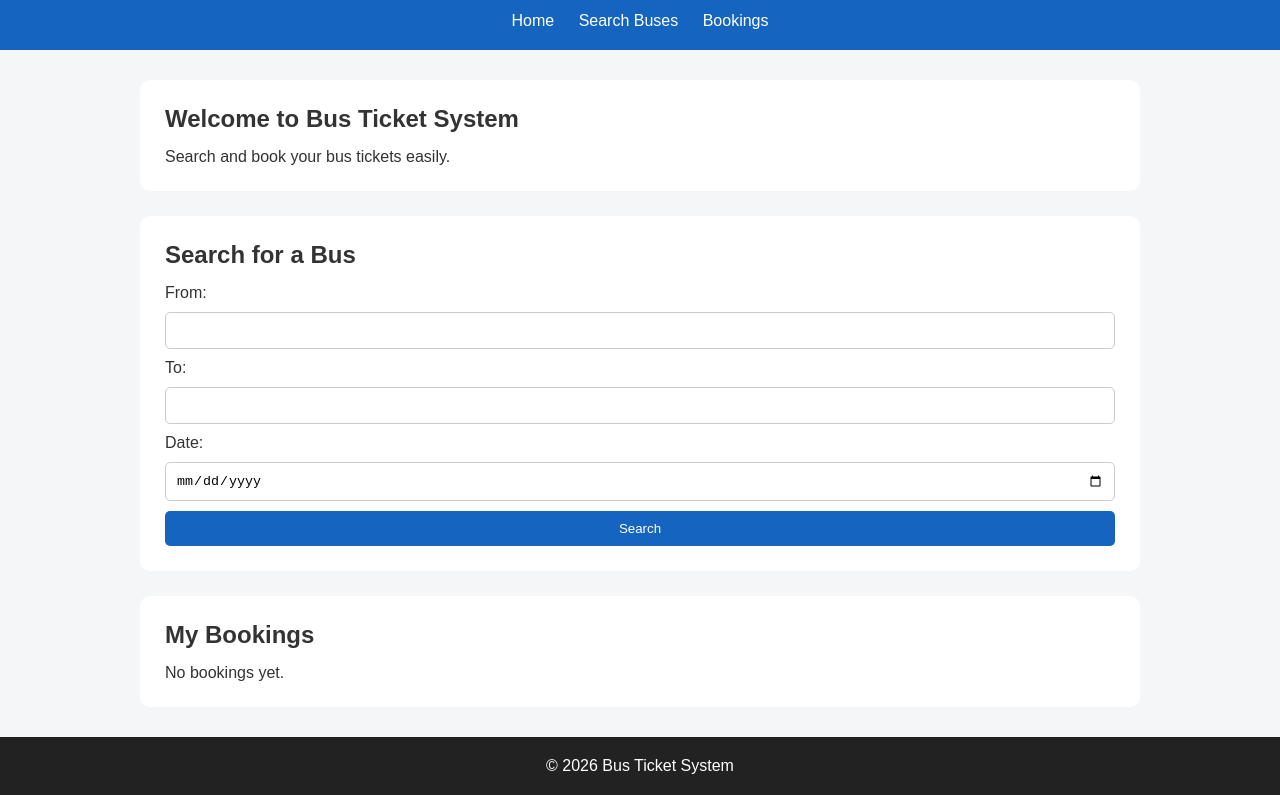
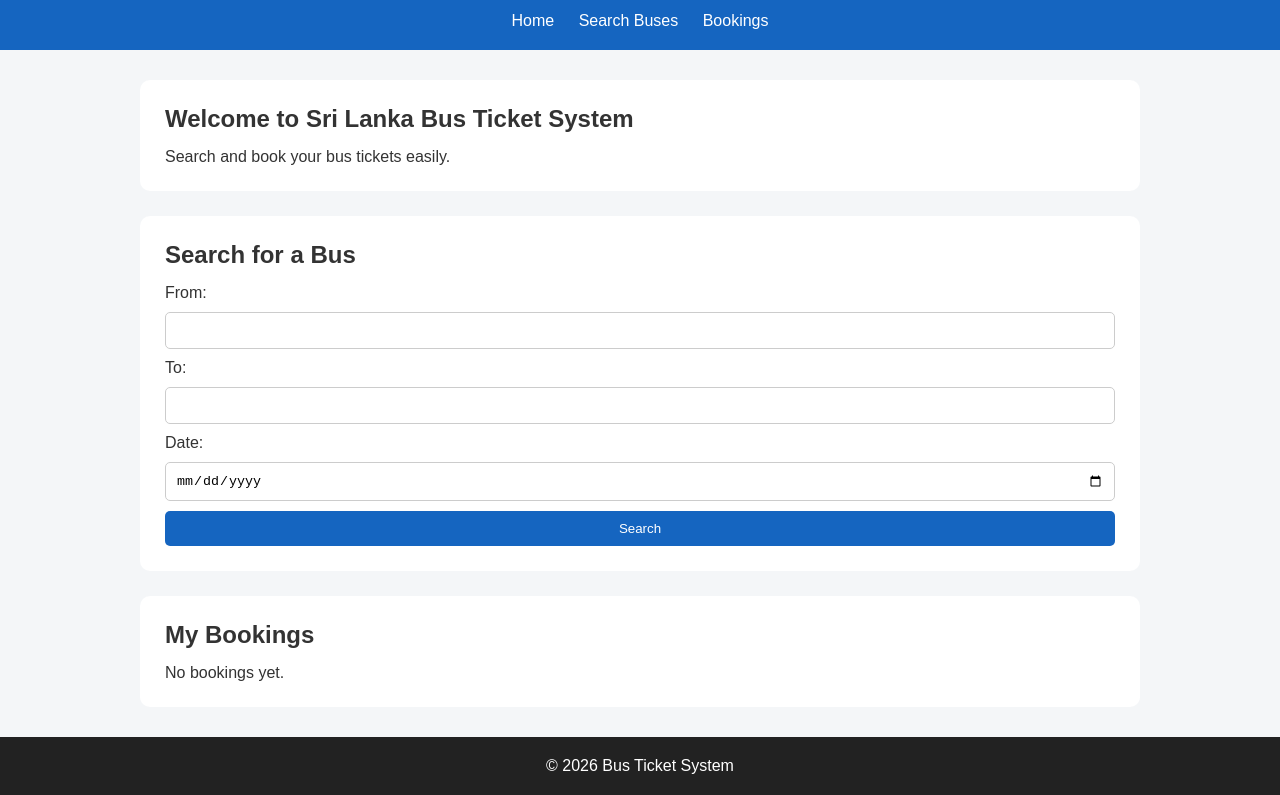
Before and after one commit to SPTN0912/bus-ticket-practice, a plain HTML site: page index.html in a window 1280 px wide. Shown: the part 61-856 px from the top of the page. Drawn offline with Linux system fonts and the light colour scheme.

Commit message:
Update welcome message

```diff
--- a/index.html
+++ b/index.html
@@ -25,7 +25,7 @@
     <main>
 
         <section id="home">
-            <h2>Welcome to Bus Ticket System</h2>
+            <h2>Welcome to Sri Lanka Bus Ticket System</h2>
             <p>Search and book your bus tickets easily.</p>
         </section>
 
```
